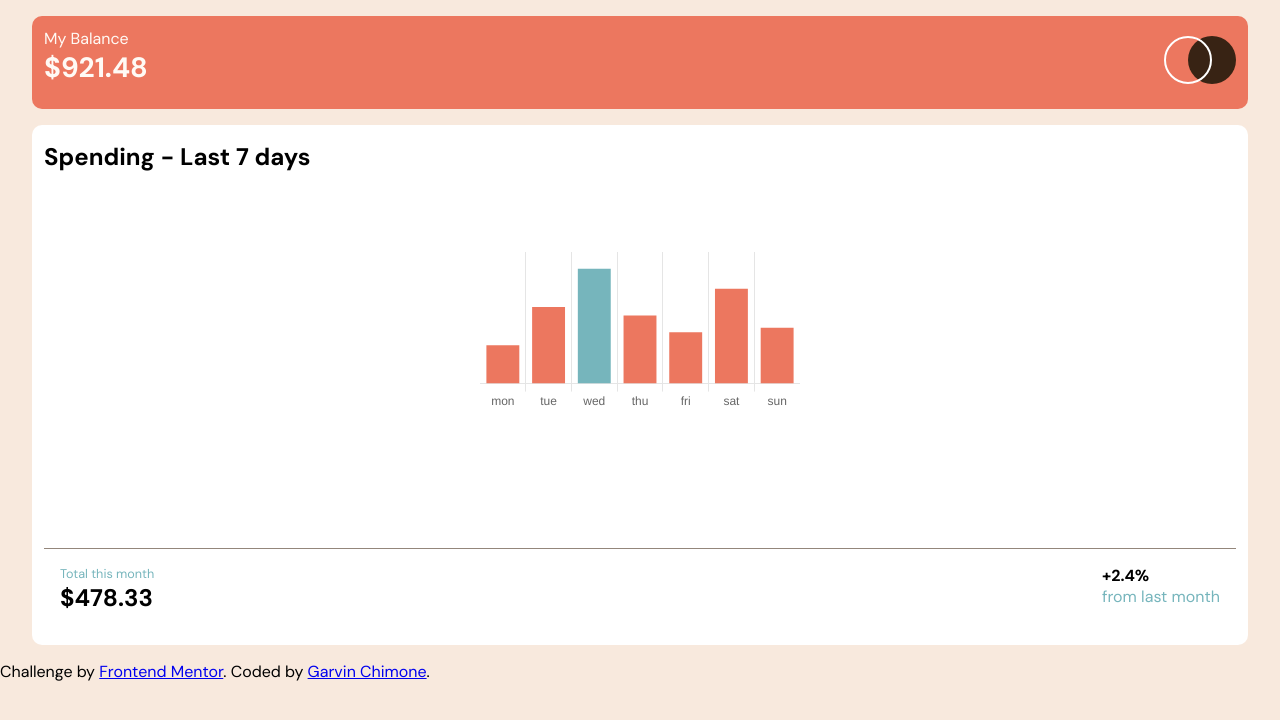
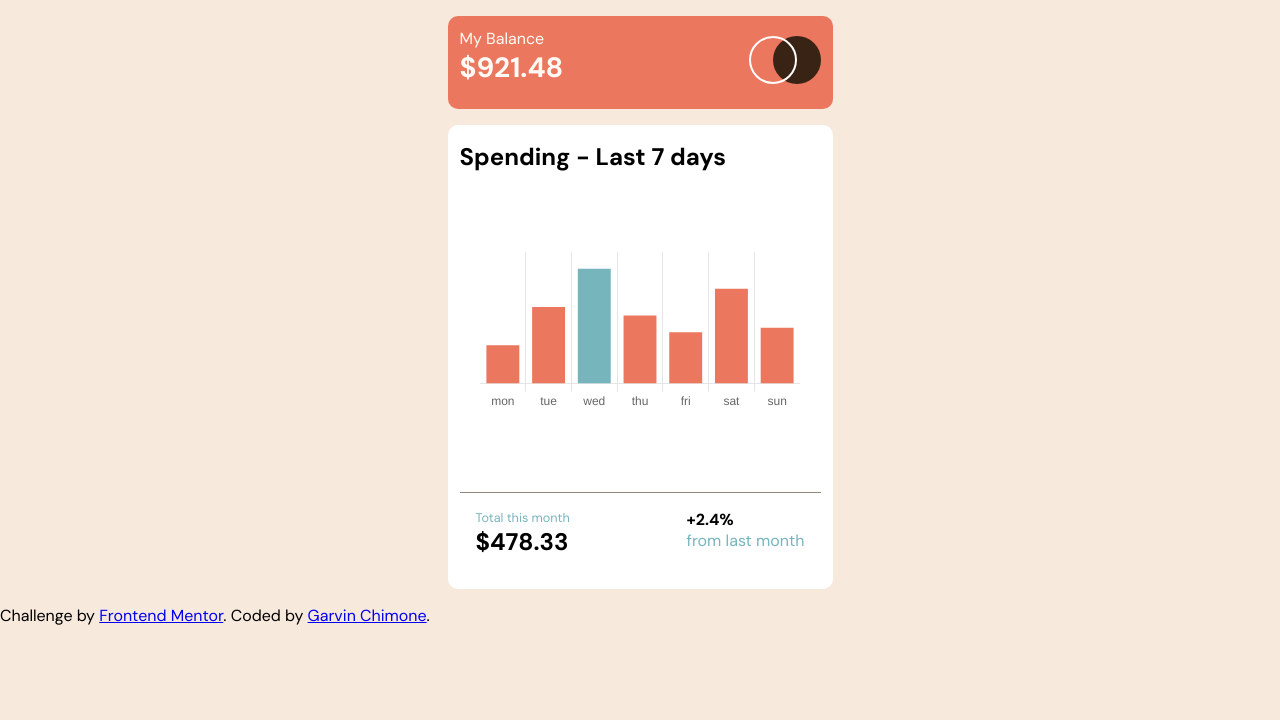
Before and after one commit to Chimoneg27/Expenses-chart, a plain HTML site: page index.html in a window 1280 px wide. Drawn offline with nearby package versions, Linux system fonts and the light colour scheme.

Commit message:
add widths for larger screens

```diff
--- a/styles/desktop.css
+++ b/styles/desktop.css
@@ -1,4 +1,14 @@
-@media only screen and (min-width: 400px) {}
+@media only screen and (min-width: 400px) {
+    .container {
+        max-width: 385px;
+        height: auto;
+    }
+
+    .balance {
+        max-width: 385px;
+        max-height: 95px;
+    }
+}
 
 
 
```
